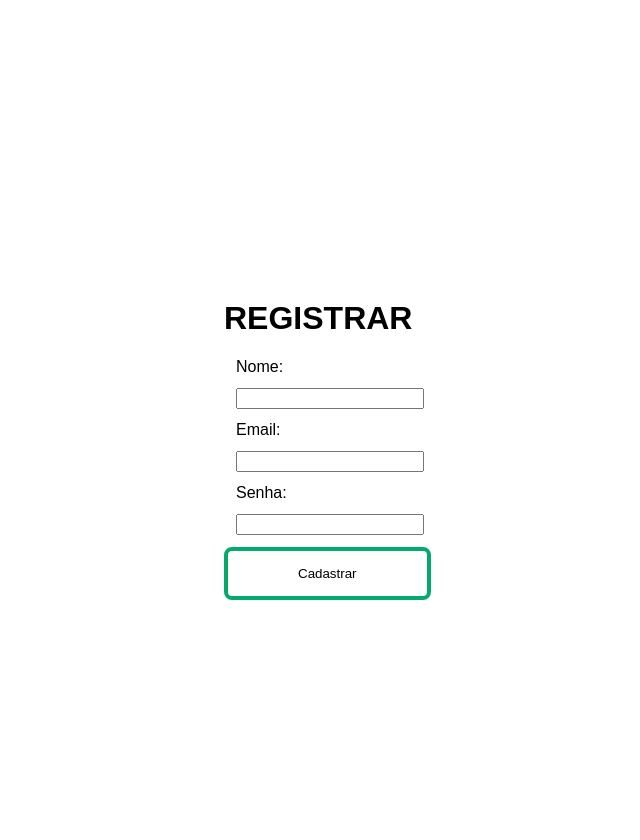
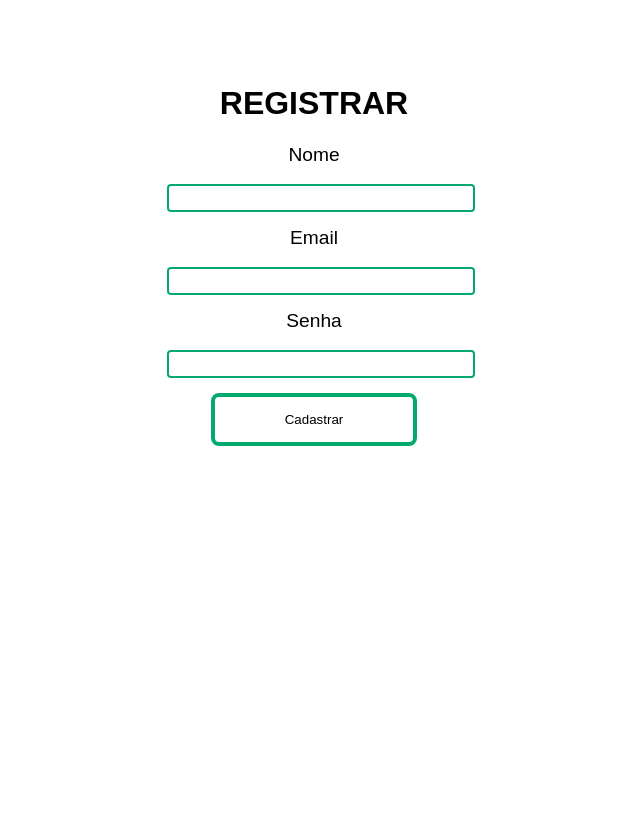
Before and after one commit to Lilomr/lilo.st, a Flask app: page / in a window 1280 px wide. Shown: the top 840 px of the page, without its empty margins (326-966 px from the left). After the commit the page ends 446 px from the top, so only its background shows below. Run offline with Flask 3, Linux system fonts and the light colour scheme.

Commit message:
modified:   templates/index.html

```diff
--- a/app.py
+++ b/app.py
@@ -47,5 +47,23 @@ def cadastrar_usuario():
     except sqlite3.IntegrityError:
         return jsonify({'success': False, 'error': 'Email já existe'})
 
+
+# criar rota de login
+@app.route('/login', methods=['POST'])
+def login():
+    data = request.json
+    email = data['email']
+    senha = data['senha']
+    conn = sqlite3.connect('cadastro.db')
+    cursor = conn.cursor()
+    cursor.execute('''
+    SELECT * FROM users WHERE email = ? AND senha = ?
+    ''', (email, senha))
+    user = cursor.fetchone()
+    conn.close()
+    if user:
+        return jsonify({'success': True})
+    return jsonify({'success': False, 'error': 'Email ou senha incorretos'})
+
 if __name__ == '__main__':
     app.run(debug=True)
--- a/templates/index.html
+++ b/templates/index.html
@@ -6,40 +6,54 @@
     <title>Cadastro de Usuários</title>
     <style>
         body {
-
+            text-align: center;
             font-family: Arial, sans-serif;
-            margin: 300px 550px;
+            margin-top: 5%;
+            display: grid;
+            justify-content: center;
         }
         form {
             max-width: 300px;
 
+
+
         }
-        label, input {
-            display: block;
+        label{
+            margin: 40%;
+            font-size:larger;
+            border-color: #04AA6D;
+            border-radius:4px;
             width: 100%;
             margin-bottom: 15px;
-            margin: 12px;
+        }
+         input {
+            font-size:larger;
+            margin: 18px 3px;
+            border-style: solid;
+            border-color: #04AA6D;
+            border-radius:4px;
+            width: 100%;
+            margin-bottom: 15px;
         }
         button {
             padding: 15px 70px;
+            margin: auto;
             background-color: #04AA6D;
             border-radius: 8px;
             color: white;
             border: none;
             text-align: center;
             text-decoration: none;
-            display: inline-block;
+            display: grid;
             cursor: pointer;
             background-color: white;
             color: black;
-            border: 4px solid #04AA6D
-
-
-
+            border: 4px solid #04AA6D;
         }
         button:hover {
             background-color: #04AA6D;
             color: white;
+            margin-bottom: center;
 
 
         }
@@ -52,11 +66,11 @@
 <body>
     <h1>REGISTRAR</h1>
     <form id="cadastroForm">
-        <label for="name">Nome:</label>
+        <label for="name">Nome</label>
         <input type="text" id="name" name="name" required>
-        <label for="email">Email:</label>
+        <label for="email">Email</label>
         <input type="email" id="email" name="email" required>
-        <label for="senha">Senha:</label>
+        <label for="senha">Senha</label>
         <input type="password" id="senha" name="senha" required>
         <button type="submit">Cadastrar</button>
     </form>
```
